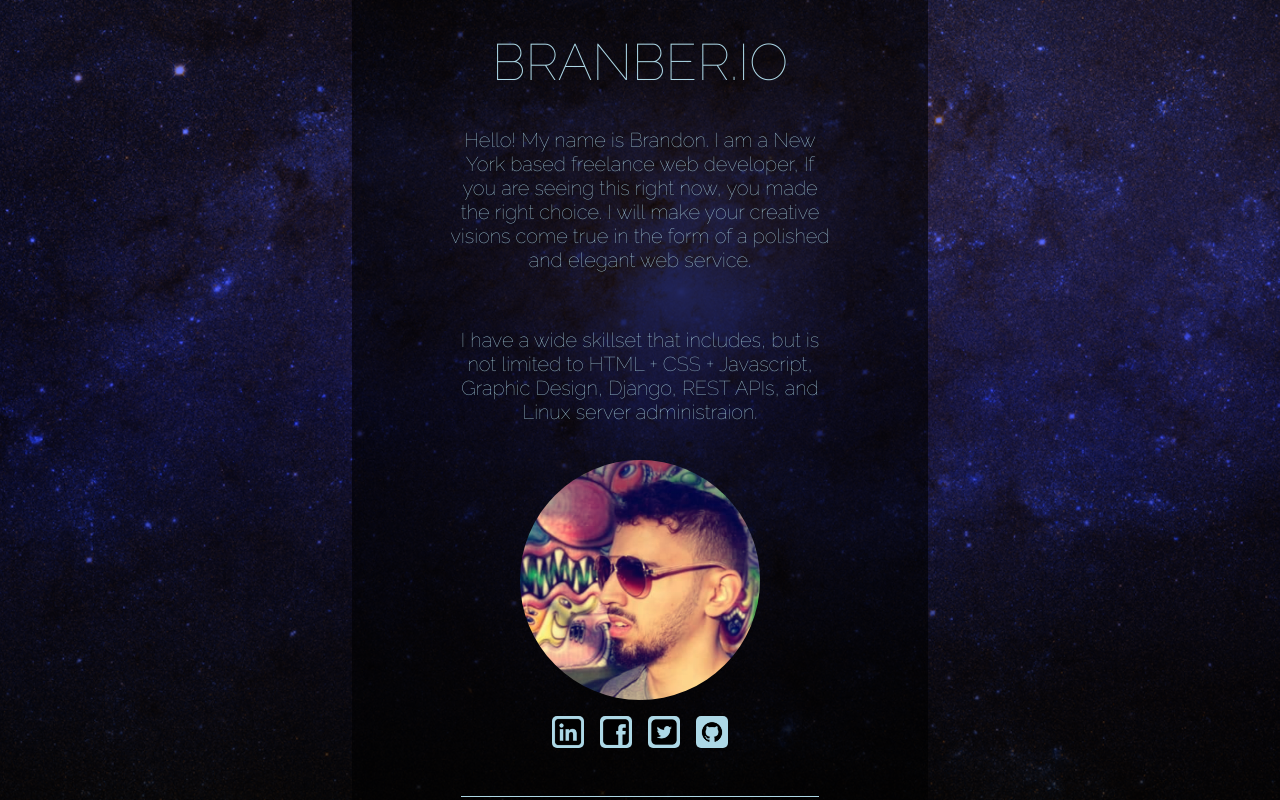
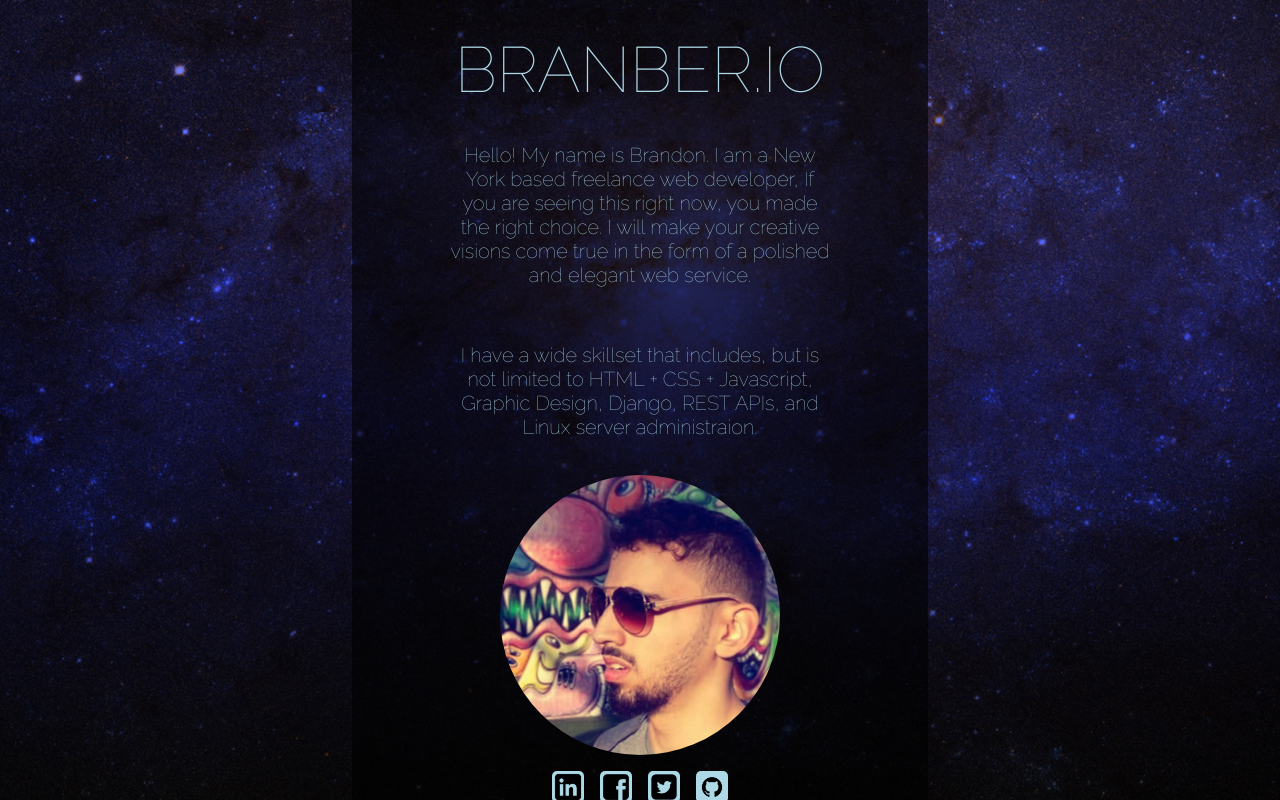
Before and after one commit to BranBer/MyPortfolioSite, a React (Create React App) app: page / in a window 1280 px wide. Built offline with nearby package versions, Linux system fonts and the light colour scheme.

Commit message:
More mobile responsive changes. Element placement improvements on intro page

```diff
--- a/src/Components/GlobalNav/GlobalNav.module.scss
+++ b/src/Components/GlobalNav/GlobalNav.module.scss
@@ -100,6 +100,26 @@
             .NavOption{
                 font-size: 1.8vw;
             }
+
+            &:hover{
+                .NavUpper{
+                    display: none;
+                }
+
+                &:after{
+                    display: none;
+                }
+
+                .NavLower{
+                    display: none;
+                }
+
+                &:before{
+                    display: none;
+                }
+            }
+
+
         }
     }
     }
--- a/src/Components/Intro/Intro.module.scss
+++ b/src/Components/Intro/Intro.module.scss
@@ -40,7 +40,7 @@
     flex-direction: column;
     align-items: center;
     text-align: center;
-    justify-content: flex-start;
+    justify-content: space-around;
     width: 40%;
     height: 100%;
     color: $base-color;
@@ -53,7 +53,7 @@
 
 
     h1{
-        font-size: 4vw;
+        font-size: 5vw;
         font-weight: 150;
         margin: 0 0 0 0;
         transition: font-size 1s ease-in-out;
@@ -74,9 +74,9 @@
     }
 
     .ImageContainer{
-        width: 15em;
+        width: 17.5em;
         height: 0;
-        padding-bottom: 15em;
+        padding-bottom: 17.5em;
         background-image: linear-gradient(0deg, rgba(0, 17, 255, .25), rgba(0, 17, 255, .25)),
         url('../../assets/brandon.jpg');
         background-blend-mode: difference;
@@ -170,7 +170,7 @@
         width: 60%;
         h1
         {
-            font-size: 8vw;
+            font-size: 7vw;
         }
 
         p{
```
